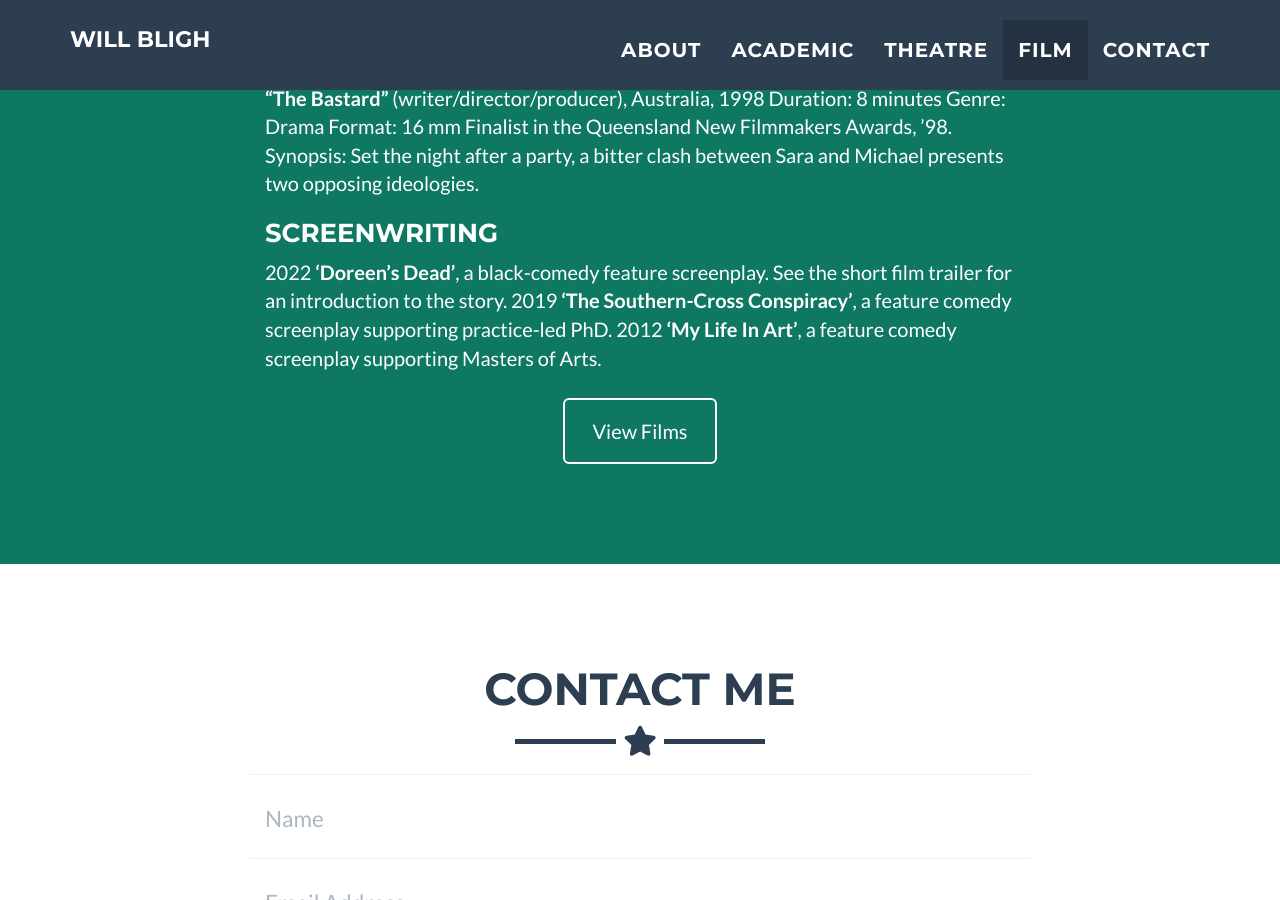
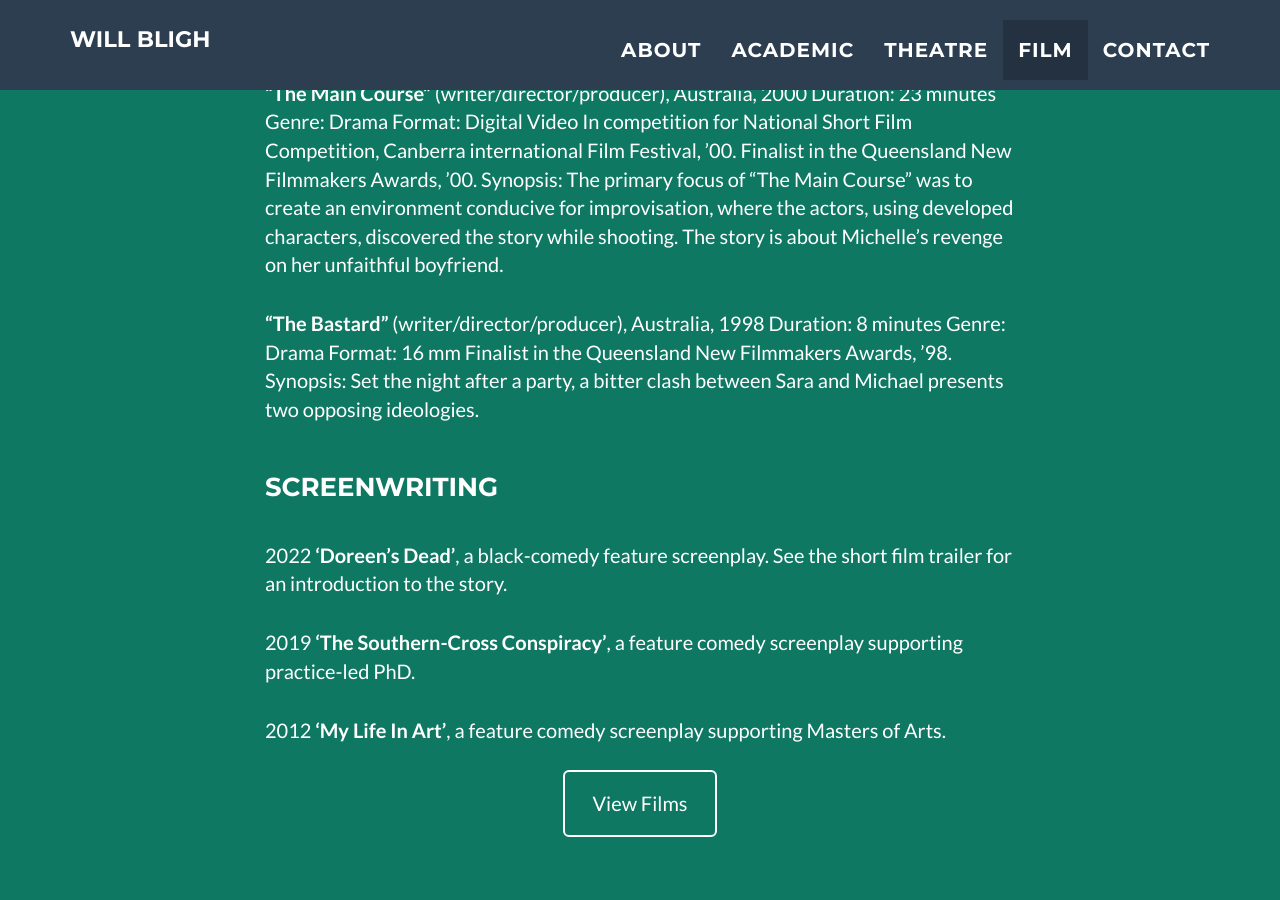
Before and after one commit to willbligh/willbligh.github.io, a Jekyll site: the page built from _posts/2014-07-18-project-1.markdown, in a window 1280 px wide and 900 px high, scrolled down 7313 px. Built offline with Jekyll 4.4.1, drawn with Linux system fonts in a browser that asks for light colours.

Commit message:
Update film.md

```diff
--- a/_includes/docs/film.md
+++ b/_includes/docs/film.md
@@ -1,41 +1,42 @@
 
 ### DIRECTING EDUCATION
-
+<br>
 2004	Mike Leigh’s Improvisation Method, by Rob Marchand, Brisbane, Australia, ’04.
-
+<div style="height:20px;"></div>
 Performed using Mike Leigh’s method at “Mike Leigh’s Improvisation Method” session, *Capturing Performance: 2004 Screen Directors Conference*, Sydney, 2004; and ‘Scapegoat’ for the X-Festival. Metro Arts Centre, Brisbane, 1996.
-
+<div style="height:20px;"></div>
 1998	Director/Actor workshop with Lindy Davies through AFTRS (Financial assistance for this workshop via QPIX scheme).
-
+<br>
+<br>
 
 ### FILMOGRAPHY
-
+<br>
 **“Doreen’s Dead”** (writer/director/producer), Australia, 2022
 Duration: 10 minutes
 Genre: Black Comedy
 Format: Digital 4k
 Synopsis: It is three o'clock in the morning and Doreen is late again. Arriving drunk, she is ready to make fun of "little Georgie". But for the first time in his life, George is putting his foot down!
-
+<div style="height:20px;"></div>
 Teaser trailer of **“My Life In Art”** (writer/director/producer), Australia, 2010
 Duration: 4 minutes
 Genre: Drama
 Format: 16 mm
 Submitted as part of my Master of Arts at La Trobe University. Produced to promote the screenplay of the same title.
 Synopsis: Shows scene excerpts from the screenplay of “My Life In Art”.
-
+<div style="height:20px;"></div>
 **”A Day In The Park”** (writer/director/producer/actor), Germany, 2005
 Duration: 5 minutes
 Genre: Comedy
 Format: Digital video
 Synopsis: A homage to Jacques Tati that follows the antics of a homeless man and police-officer.
-
+<div style="height:20px;"></div>
 **“Artistic Lives”** (writer/director/producer), Germany and Australia, 2004
 Duration: 67 minutes
 Genre: Drama
 Format: Video
 Public screenings at: Filmbuhne am Steinplatz, Berlin, Germany, ‘03; and “Off the Mainstream”, University of Wolloongong, Australia, ‘04.
 Synopsis: “Artistic Lives” aim was to develop believable performances by creating scenes in the story using improvisation. Mike Liegh’s method strongly influenced this process. The filmʼs story was created after casting and was based on the seven actors using the themes of ‘art’ and ‘relationships’.
-
+<div style="height:20px;"></div>
 **“The Main Course”** (writer/director/producer), Australia, 2000
 Duration: 23 minutes
 Genre: Drama
@@ -43,17 +44,20 @@ Format: Digital Video
 In competition for National Short Film Competition, Canberra international Film Festival, ’00.
 Finalist in the Queensland New Filmmakers Awards, ’00.
 Synopsis: The primary focus of “The Main Course” was to create an environment conducive for improvisation, where the actors, using developed characters, discovered the story while shooting. The story is about Michelle’s revenge on her unfaithful boyfriend.
-
+<div style="height:20px;"></div>
 **“The Bastard”** (writer/director/producer), Australia, 1998
 Duration: 8 minutes
 Genre: Drama
 Format: 16 mm
 Finalist in the Queensland New Filmmakers Awards, ’98.
 Synopsis: Set the night after a party, a bitter clash between Sara and Michael presents two opposing ideologies.
-
+<br>
+<br>
 
 ### SCREENWRITING
-
+<br>
 2022		**‘Doreen’s Dead’**, a black-comedy feature screenplay. See the short film trailer for an introduction to the story.
+<div style="height:20px;"></div>
 2019		**‘The Southern-Cross Conspiracy’**, a feature comedy screenplay supporting practice-led PhD.
+<div style="height:20px;"></div>
 2012		**‘My Life In Art’**, a feature comedy screenplay supporting Masters of Arts.
```
